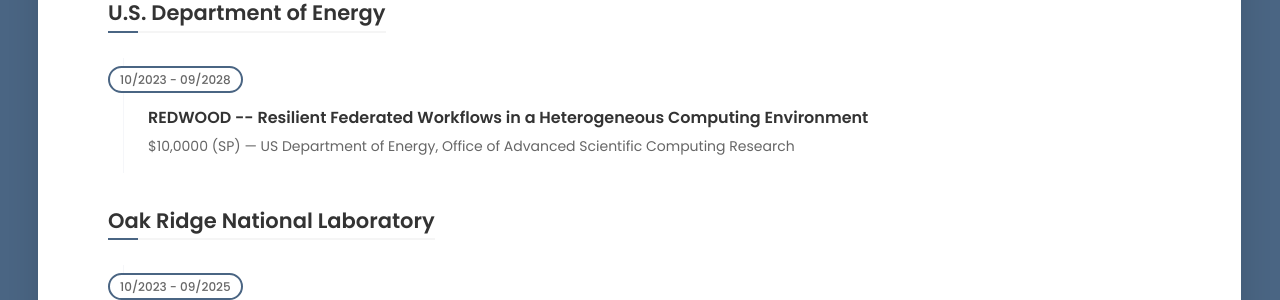
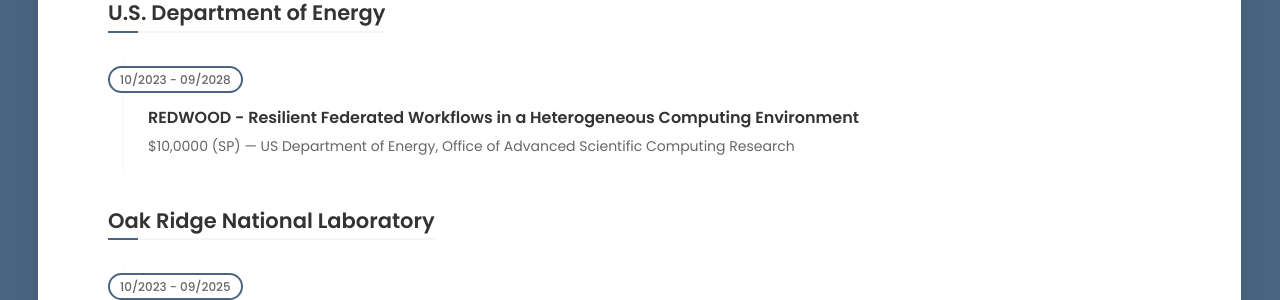
Before and after one commit to frs69wq/fred-suter.github.io, a Jekyll site: the page built from _pages/funding-us.html, in a window 1280 px wide. Shown: the part 407-707 px from the top of the page. Built offline with Jekyll 4.4.1, drawn with Linux system fonts in a browser that asks for light colours; some web fonts are replaced.

Commit message:
single dash

```diff
--- a/_data/funding_us.yml
+++ b/_data/funding_us.yml
@@ -1,5 +1,5 @@
 USDOE:
-  - title: REDWOOD -- Resilient Federated Workflows in a Heterogeneous Computing Environment
+  - title: REDWOOD - Resilient Federated Workflows in a Heterogeneous Computing Environment
     role: SP
     period: 10/2023 - 09/2028
     amount: $10,0000
```
